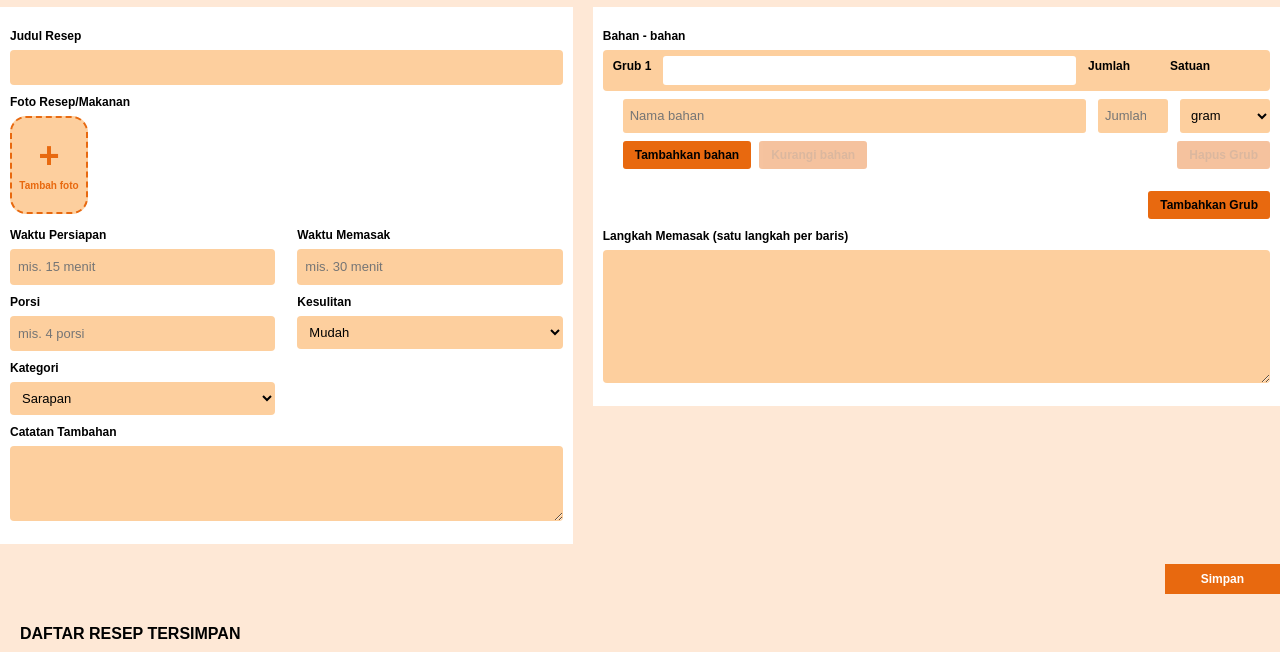
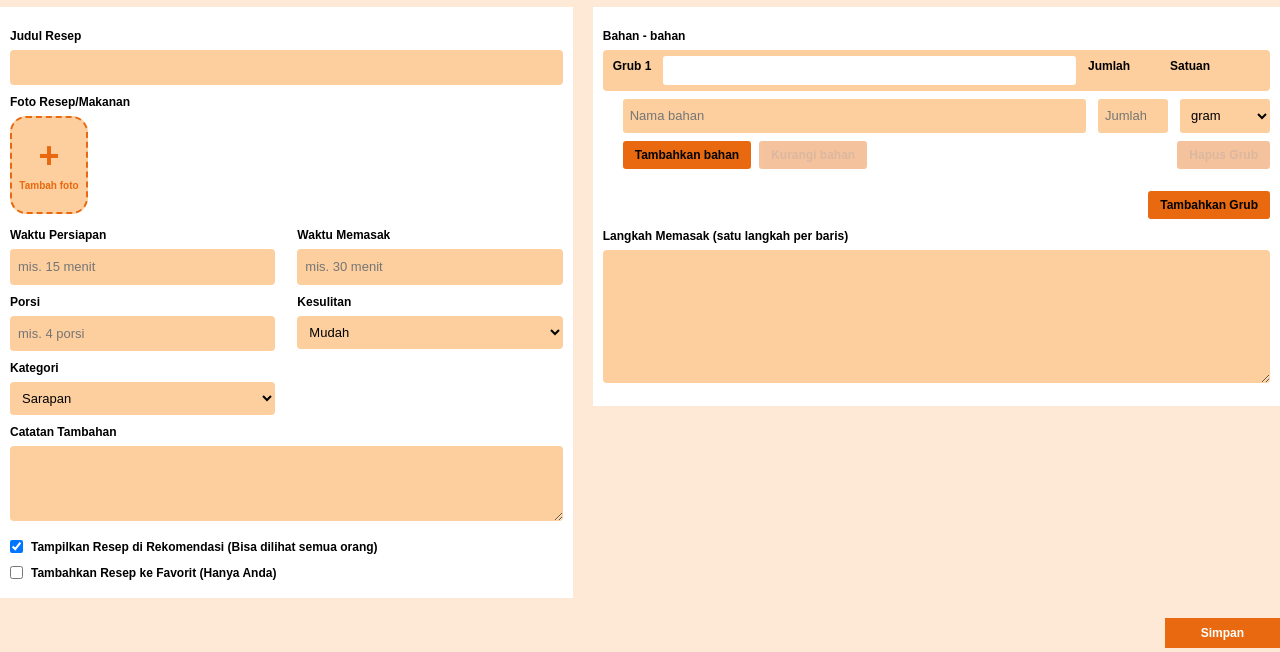
Before and after one commit to farrelarisius/Belajar, a plain HTML site: page pencatatan.html in a window 1280 px wide. Shown: the part 105-757 px from the top of the page. Drawn offline with nearby package versions, Linux system fonts and the light colour scheme.

Commit message:
Menambahkan fitur untuk menambah resep ke rekomendasi

```diff
--- a/pencatatan.html
+++ b/pencatatan.html
@@ -106,7 +106,7 @@
     border:2px solid #fff
   }
 
-  /* TENTANG KAMI / FOOTER */
+ /* FOOTER */
   .about{
     background:#E89149;
     padding:28px 0 20px;
@@ -371,6 +371,20 @@
     cursor:pointer
   }
 
+  /* PILIHAN TAMPIL DI REKOMENDASI / FAVORIT */
+  .cek-wrap{
+    margin-top:10px
+  }
+  .cek{
+    display:flex;
+    align-items:center;
+    gap:8px;
+    font-size:12px;
+    font-weight:700;
+    margin:8px 0 0;
+    cursor:pointer
+  }
+
 .page h1 {
   font-size: 18px;
   font-weight: 700;
@@ -594,6 +608,11 @@
 
           <label for="catatan">Catatan Tambahan</label>
           <textarea class="field" id="catatan" rows="3"></textarea>
+
+          <div class="cek-wrap">
+            <label class="cek"><input type="checkbox" id="fRek" checked> Tampilkan Resep di Rekomendasi (Bisa dilihat semua orang) </label>
+            <label class="cek"><input type="checkbox" id="fFav"> Tambahkan Resep ke Favorit (Hanya Anda) </label>
+          </div>
         </div>
 
         <div class="panel">
@@ -896,7 +915,7 @@
       gambar:      fotoData,
       bahan:       bahanTeks,
       langkah:     perBaris($("langkah").value),
-      rekomendasi: false,   // resep dari Pencatatan tidak masuk Rekomendasi
+      rekomendasi: $("fRek").checked,
       milikUser:   true,
       // --- field tambahan khusus halaman ini ---
       persiapan:   persiapan,
@@ -911,10 +930,11 @@
       daftarResep.shift();
       return;
     }
-    // Otomatis masuk Favorit di dashboard
-    const fav = bacaFavorit();
-    fav.push(resep.id);
-    simpanFavorit(fav);
+    if($("fFav").checked){
+      const fav = bacaFavorit();
+      fav.push(resep.id);
+      simpanFavorit(fav);
+    }
 
     tampilkanResep();
     resetForm();
```
